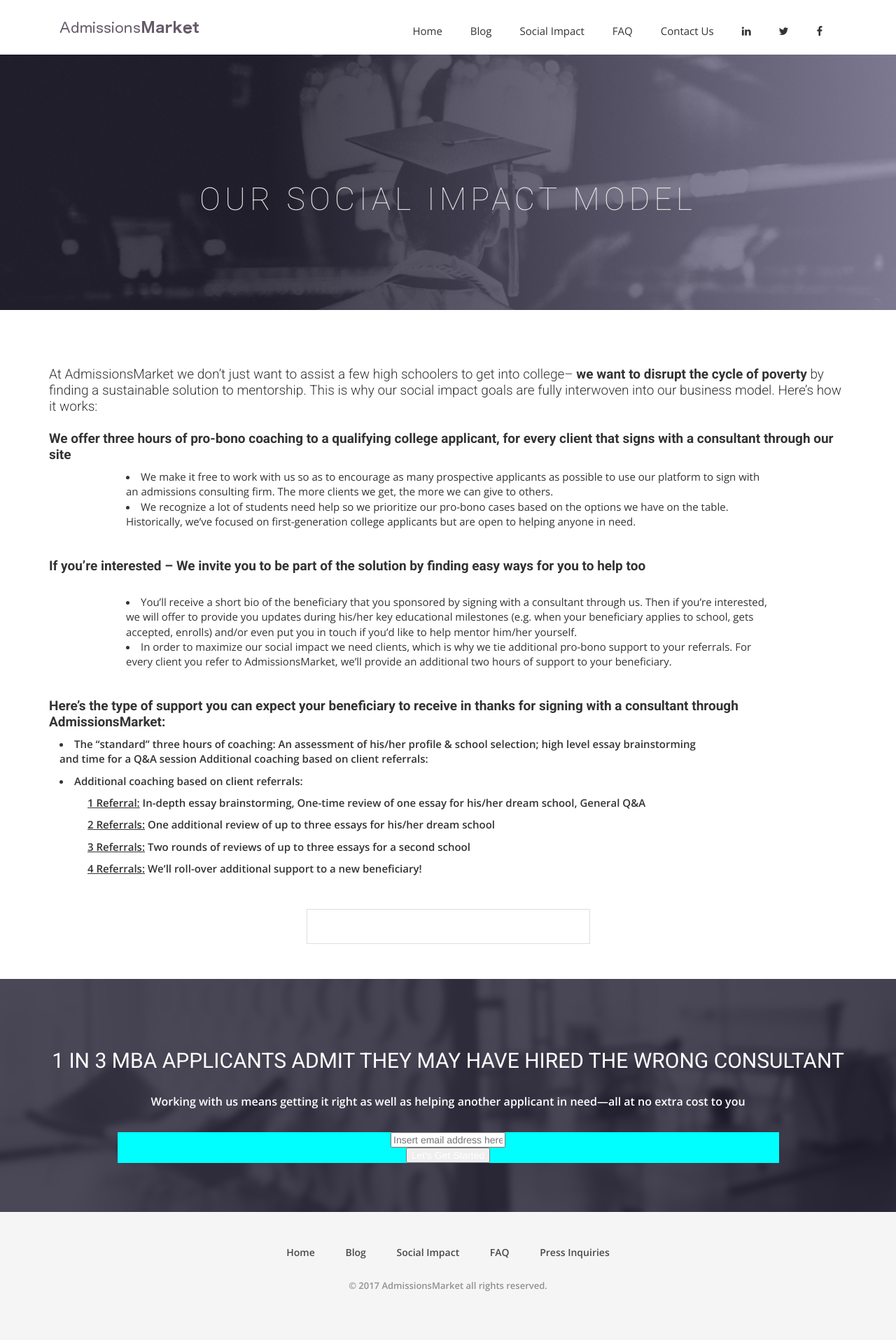
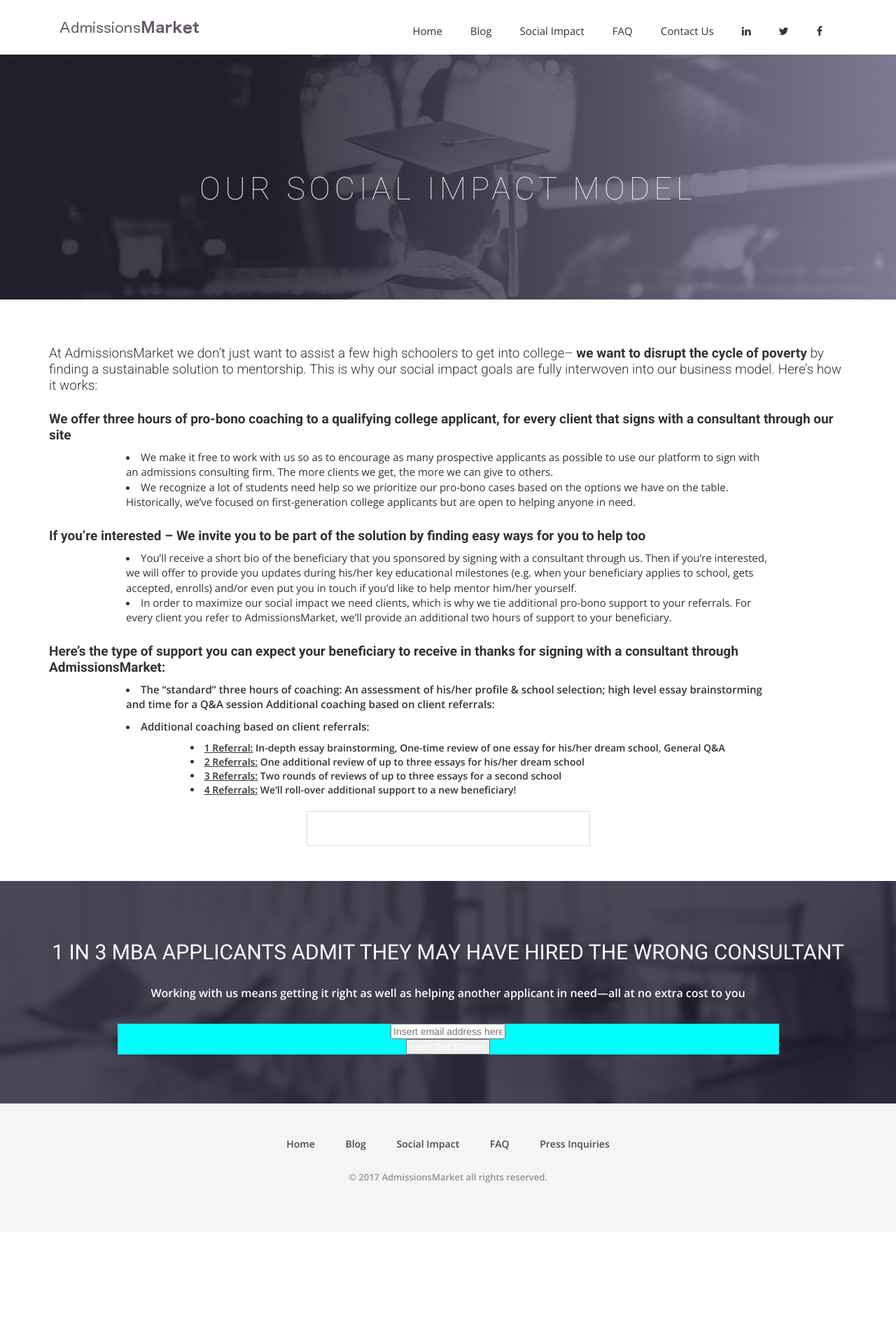
Before and after one commit to dsardi/Eric-Natelson.github.io, a Jekyll site: the page built from socialimpact.html, in a window 1280 px wide. Shown: the whole page at 70% size. Built offline with Jekyll 4.4.1, drawn with Linux system fonts in a browser that asks for light colours; nearby versions of some CDN libraries; some web fonts are replaced; comment, search, counter and statistics services are not loaded; after the commit the page ends 1760 px from its top, so only the background shows below that.

Commit message:
Changed wording on homepage. Fixed padding issue on social impact page

```diff
--- a/css/airspace.css
+++ b/css/airspace.css
@@ -23,7 +23,7 @@ h3,
 h4,
 h5,
 h6 {
-  padding-top: 30px;
+  padding-top: 15px;
   line-height: normal;
   font-size: 19px;
   font-weight: 300;
@@ -146,7 +146,7 @@ font header .navbar-default .navbar-nav li a:hover {
   padding: 40px 0;
 }
 #intro .block h2 {
-  padding-top: 50px;
+  padding-top: 38px;
   line-height: 27px;
   margin: 0;
 }
--- a/index.html
+++ b/index.html
@@ -48,9 +48,9 @@ permalink: /
       <div class="col-md-7 col-sm-12">
         <div class="block">
           <div class="section-title">
-            <h2>We stood where you are today and didn’t like what we saw…</h2>
+            <h2>We stood where you are today and didn’t knwo who to trust…</h2>
               <p>AdmissionsMarket was created by a Wharton grad to offer unbiased and educated advice in an industry where applicants don’t know what firms to believe and where so many consultants seem the same.</p>
-            <h2>…so we became a partner you could trust</h2>
+            <h2>…so we shined a light on the industry to make it easier for you</h2>
               <p>We painstakingly reviews profiles from hundreds of MBA admissions consultants, curate the best, vet their backgrounds, and study over a dozen data points to ensure you only get the best.</p>
           </div>
         </div>
--- a/socialimpact.html
+++ b/socialimpact.html
@@ -25,10 +25,8 @@ permalink: /socialimpact/
           <div class="section-title">
             <h6>At AdmissionsMarket we don’t just want to assist a few high schoolers to get into college– <b>we
               want to disrupt the cycle of poverty</b> by finding a sustainable solution to mentorship. This is why
-              our social impact goals are fully interwoven into our business model. Here’s how it works:
-            </br></br> <b>We offer three hours of pro-bono coaching to a qualifying college applicant, for every client
-              that signs with a consultant through our site </b></br>
-            </h6>
+              our social impact goals are fully interwoven into our business model. Here’s how it works:</h6>
+            <h6><b>We offer three hours of pro-bono coaching to a qualifying college applicant, for every client that signs with a consultant through our site </b></h6>
             <div class="col-md-10 col-md-offset-1">
               <li style="font-size: 15px;">We make it free to work with us so as to encourage as many prospective applicants as
                   possible to use our platform to sign with an admissions consulting firm. The more
@@ -45,7 +43,7 @@ permalink: /socialimpact/
       <div class="col-md-12 col-sm-12">
         <div class="block">
           <div class="section-title">
-            <h6><b>If you’re interested – We invite you to be part of the solution by finding easy ways for you to help too</b></br></h6></br>
+            <h6><b>If you’re interested – We invite you to be part of the solution by finding easy ways for you to help too</b></h6>
             <div class="col-md-10 col-md-offset-1">
               <li style="font-size: 15px;">You’ll receive a short bio of the beneficiary that you sponsored by signing with a
                       consultant through us. Then  if you’re interested, we will offer to provide you updates
@@ -66,17 +64,19 @@ permalink: /socialimpact/
           <div class="section-title">
             <h6><b>Here’s the type of support you can expect your beneficiary to receive in thanks for signing with
                 a consultant through AdmissionsMarket:<b></br></h6>
-                <div class="col-md-10 col-md-offset-0">
+                <div class="col-md-10 col-md-offset-1">
                   <li style="font-size: 15px; padding-bottom:10px;">The “standard” three hours of coaching: An assessment of his/her profile & school selection;
                   high level essay brainstorming and time for a Q&A session
                   Additional coaching based on client referrals:
                   </br></li>
-                  <li style="font-size: 15px; padding-bottom:15px;"><b>Additional coaching based on client referrals:</b>
-                    <ol style="padding-top:10px"><u>1 Referral:</u> In-depth essay brainstorming, One-time review of one essay for his/her dream school, General Q&A</ol>
-                    <ol><u>2 Referrals:</u> One additional review of up to three essays for his/her dream school </ol>
-                    <ol><u>3 Referrals:</u> Two rounds of reviews of up to three essays for a second school </ol>
-                    <ol><u>4 Referrals:</u> We’ll roll-over additional support to a new beneficiary!</br></br></ol>
+                  <li style="font-size: 15px;"><b>Additional coaching based on client referrals:</b></li>
+                <div class="col-md-11 col-md-offset-1">
+                    <li style="padding-top:10px"><u>1 Referral:</u> In-depth essay brainstorming, One-time review of one essay for his/her dream school, General Q&A</li>
+                    <li><u>2 Referrals:</u> One additional review of up to three essays for his/her dream school </li>
+                    <li><u>3 Referrals:</u> Two rounds of reviews of up to three essays for a second school </li>
+                    <li><u>4 Referrals:</u> We’ll roll-over additional support to a new beneficiary!</br></br></li>
                   </li>
+                </div>
                 </div>
             </div>
           </div>
```
